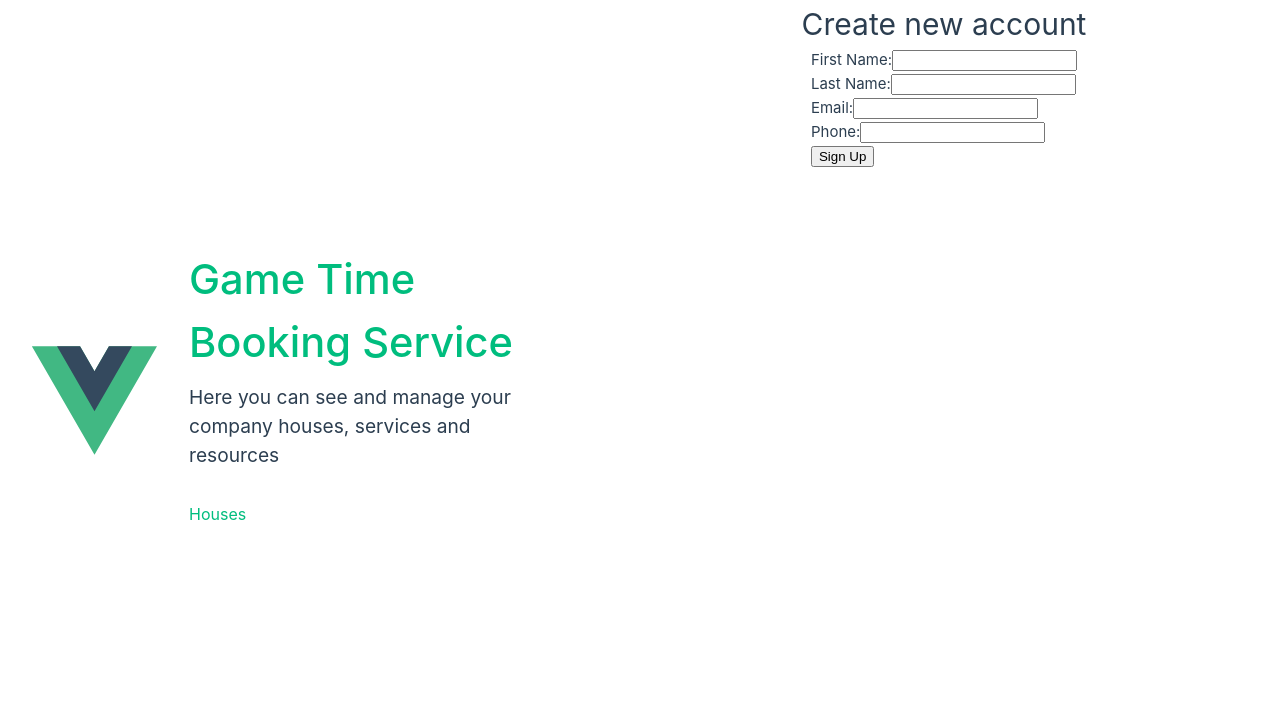
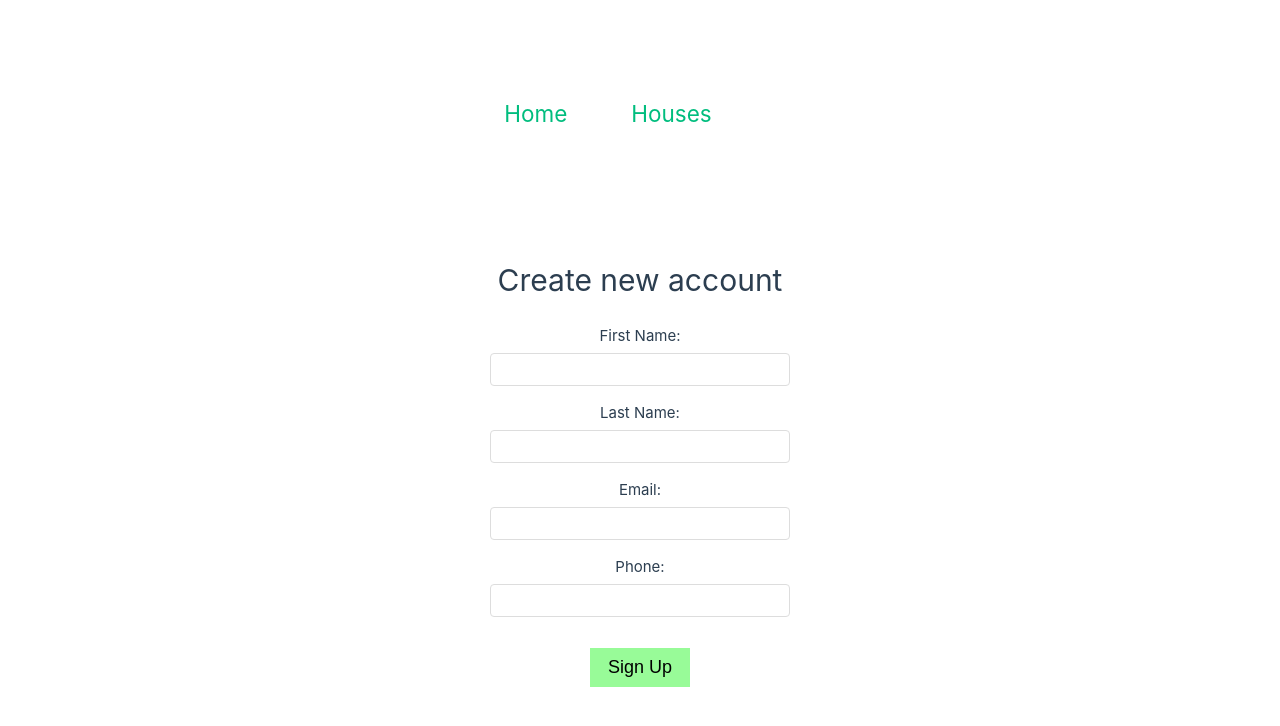
Before and after one commit to hrauds/booking-app-frontend, a Vue app: page /signup in a window 1280 px wide. Shown: the top 726 px of the page. Built offline with nearby package versions, Linux system fonts and the light colour scheme.

Commit message:
Added a button that leads to signup view, and updated style

```diff
--- a/src/App.vue
+++ b/src/App.vue
@@ -1,84 +1,60 @@
-<script setup>
-import { RouterLink, RouterView } from 'vue-router'
-import Company from './components/Company.vue'
-</script>
+<template>
+  <div id="app">
+    <nav>
+      <RouterLink to="/">Home</RouterLink>
+      <RouterLink to="/company/houses">Houses</RouterLink>
+    </nav>
+    <div class="content">
 
-<template>
-  <header>
-    <img alt="Vue logo" class="logo" src="@/assets/logo.svg" width="125" height="125" />
+      <template v-if="$route.path === '/'">
+        <h1>Welcome to Game Time Booking Service</h1>
+        <router-link to="/signup">
+          <button>Book Now</button>
+        </router-link>
+      </template>
 
-    <div class="wrapper">
-      <Company msg="Game Time Booking Service" />
-
-      <nav>
-        <RouterLink to="/company/houses">Houses</RouterLink>
-      </nav>
+      <RouterView />
     </div>
-  </header>
-
-  <RouterView />
+  </div>
 </template>
 
-<style scoped>
-header {
-  line-height: 1.5;
-  max-height: 100vh;
-}
+<style>
 
-.logo {
-  display: block;
-  margin: 0 auto 2rem;
+#app {
+  text-align: center;
 }
 
 nav {
-  width: 100%;
-  font-size: 12px;
+  position: fixed;
   text-align: center;
-  margin-top: 2rem;
-}
+  top: 4rem;
+  left: 4rem;
+  right: 4rem;
 
-nav a.router-link-exact-active {
-  color: var(--color-text);
-}
-
-nav a.router-link-exact-active:hover {
-  background-color: transparent;
+  padding: 2rem;
 }
 
 nav a {
-  display: inline-block;
-  padding: 0 1rem;
-  border-left: 1px solid var(--color-border);
+  margin-right: 4rem;
+  font-size: 1.5em;
 }
 
-nav a:first-of-type {
-  border: 0;
+.content {
+  margin-top: 12rem;
 }
 
-@media (min-width: 1024px) {
-  header {
-    display: flex;
-    place-items: center;
-    padding-right: calc(var(--section-gap) / 2);
-  }
+h1 {
+  font-size: 2em;
+  white-space: nowrap;
+}
 
-  .logo {
-    margin: 0 2rem 0 0;
-  }
+button {
+  font-size: 1.2em;
+  padding: 0.5em 1em;
+  border: none;
+  background-color: palegreen;
+  cursor: pointer;
+  margin-top: 1rem;
+}
 
-  header .wrapper {
-    display: flex;
-    place-items: flex-start;
-    flex-wrap: wrap;
-  }
-
-  nav {
-    text-align: left;
-    margin-left: -1rem;
-    font-size: 1rem;
-
-    padding: 1rem 0;
-    margin-top: 1rem;
-  }
-}
 </style>
--- a/src/assets/main.css
+++ b/src/assets/main.css
@@ -23,13 +23,10 @@ a,
 
 @media (min-width: 1024px) {
   body {
-    display: flex;
-    place-items: center;
+
   }
 
   #app {
-    display: grid;
-    grid-template-columns: 1fr 1fr;
-    padding: 0 2rem;
+
   }
 }
--- a/src/views/SignUpView.vue
+++ b/src/views/SignUpView.vue
@@ -1,7 +1,7 @@
 <template>
   <div class="signup">
     <h1>Create new account</h1>
-    <form @submit.prevent="submitCustomer">
+    <form @submit.prevent="submitCustomer" class="form">
       <div class="form-group">
         <label for="name">First Name:</label>
         <input type="text" v-model="customer.firstName" required>
@@ -51,10 +51,30 @@ const submitCustomer = async () => {
 <style>
 @media (min-width: 1024px) {
   .signup {
-    min-height: 100vh;
     display: flex;
     flex-direction: column;
     align-items: center;
+
+  }
+  .form {
+    width: 300px;
+    margin: 20px;
+  }
+
+  .form-group {
+    margin-bottom: 15px;
+  }
+  label {
+    display: block;
+    margin-bottom: 5px;
+  }
+
+  input {
+    width: 100%;
+    padding: 8px;
+    box-sizing: border-box;
+    border: 1px solid #ddd;
+    border-radius: 4px;
   }
 }
 </style>
```
